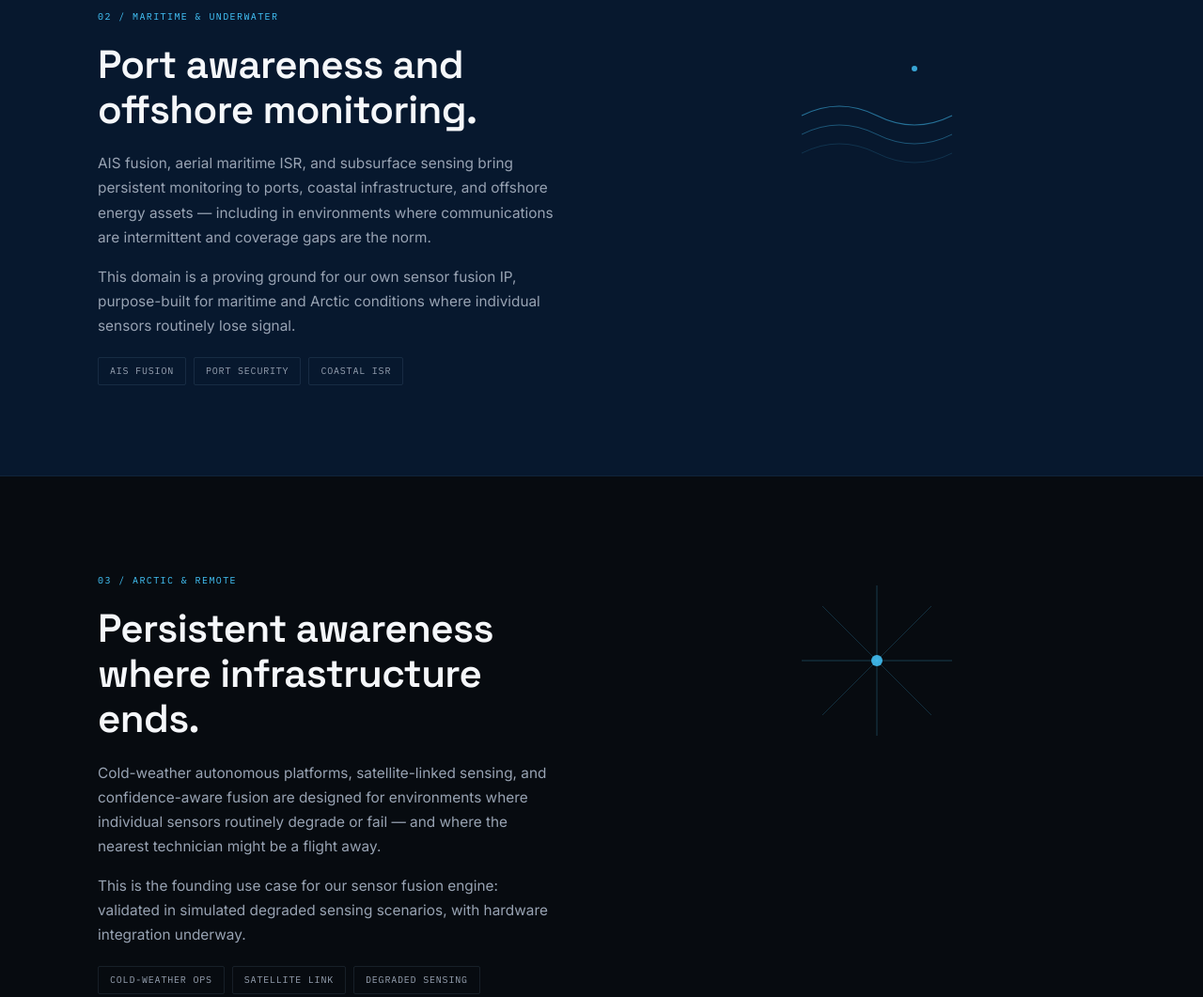
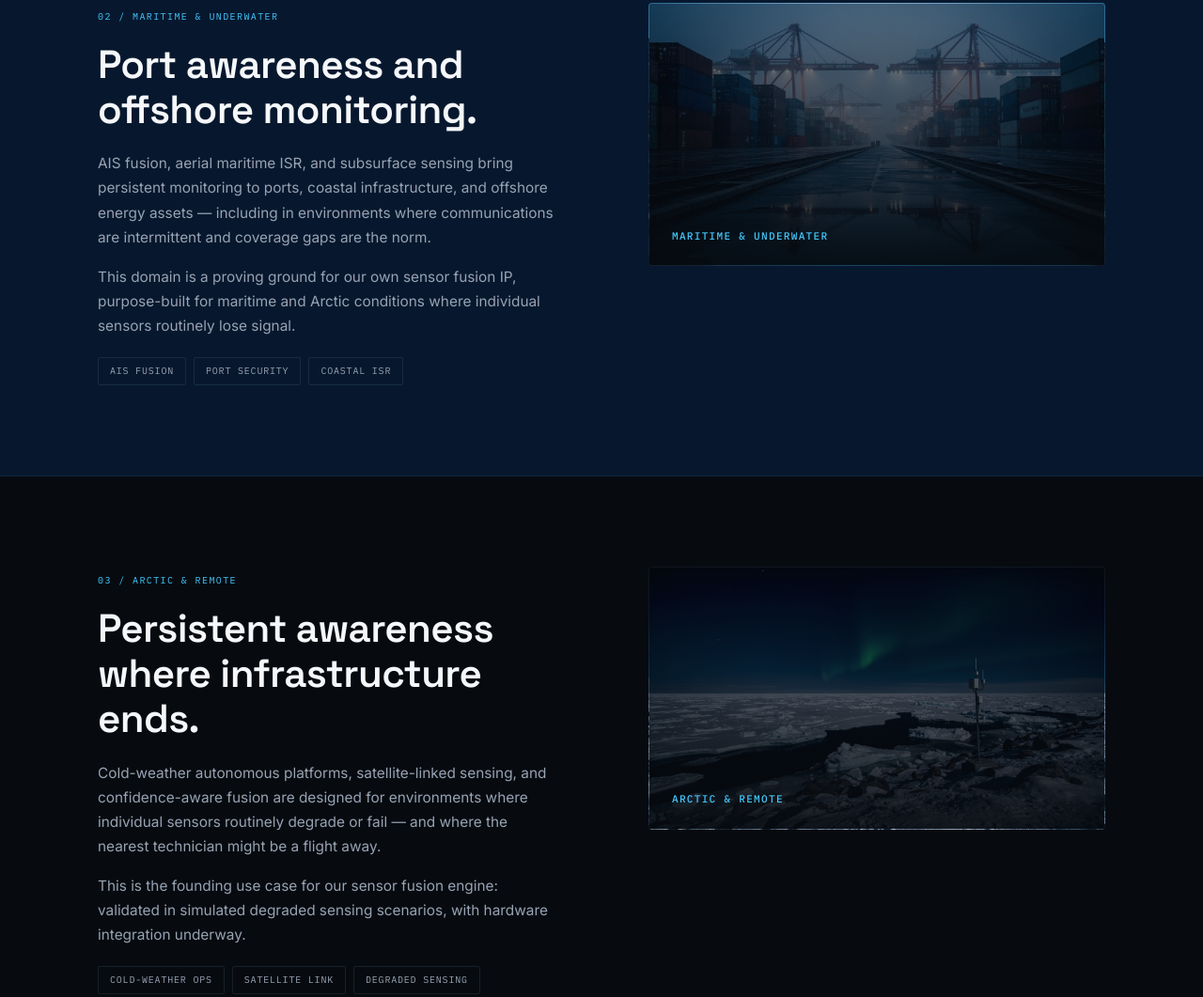
Before and after one commit to saurabh-code-xr/ananta-meridian-website, a plain HTML site: page solutions.html in a window 1280 px wide. Shown: the part 1360-2421 px from the top of the page at 94% size. Drawn offline with Linux system fonts and the light colour scheme.

Commit message:
Wire section imagery into domain cards, Canada section, and Technology page
Adds arctic.jpg, maritime.jpg, air-cuas.jpg, toronto.jpg, and
operations.jpg with a shared dark-overlay treatment (matching the
hero video's gradient + cold blue grade) so text stays readable
over every photo.

```diff
--- a/assets/css/main.css
+++ b/assets/css/main.css
@@ -1084,6 +1084,57 @@ section { position: relative; }
 }
 
 /* ============================================================
+   PHOTO OVERLAY — shared dark treatment for background photos.
+   Same stack as the hero video: dark gradient + cold blue grade,
+   so text sitting on a photo stays legible everywhere it's used.
+   ============================================================ */
+.has-photo {
+  position: relative;
+  background-size: cover;
+  background-position: center;
+  overflow: hidden;
+}
+
+.has-photo::before {
+  content: '';
+  position: absolute;
+  inset: 0;
+  z-index: 0;
+  background:
+    linear-gradient(180deg, rgba(7,11,16,0.25) 0%, rgba(7,11,16,0.88) 100%),
+    rgba(7,24,46,0.28);
+  background-blend-mode: normal, multiply;
+  pointer-events: none;
+}
+
+.has-photo > * {
+  position: relative;
+  z-index: 1;
+}
+
+.domain-card::after { z-index: 2; }
+
+.domain-photo-panel {
+  position: relative;
+  border-radius: 4px;
+  overflow: hidden;
+  min-height: 280px;
+  width: 100%;
+  background-size: cover;
+  background-position: center;
+  border: 1px solid var(--am-border);
+}
+
+.domain-photo-panel-caption {
+  position: absolute;
+  left: 0;
+  right: 0;
+  bottom: 0;
+  z-index: 1;
+  padding: 20px 24px;
+}
+
+/* ============================================================
    CANADIAN SECTION
    ============================================================ */
 #canada {
--- a/solutions.html
+++ b/solutions.html
@@ -139,12 +139,12 @@
           <span class="pill">Fiber-Optic Tethered</span>
         </div>
       </div>
-      <div class="reveal reveal-delay-2" style="display:flex;align-items:center;justify-content:center;">
-        <svg viewBox="0 0 200 200" width="200" height="200" fill="none" xmlns="http://www.w3.org/2000/svg" style="color:var(--am-cyan);">
-          <polygon points="40,150 100,40 160,150" stroke="currentColor" stroke-width="1" fill="none" opacity="0.5"/>
-          <circle cx="100" cy="100" r="70" stroke="currentColor" stroke-width="0.75" fill="none" opacity="0.2"/>
-          <circle cx="100" cy="100" r="40" stroke="currentColor" stroke-width="0.75" fill="none" opacity="0.3"/>
-        </svg>
+      <div class="reveal reveal-delay-2">
+        <div class="domain-photo-panel has-photo" style="background-image:url('assets/images/air-cuas.jpg');">
+          <div class="domain-photo-panel-caption">
+            <span class="t-label">Air &amp; Counter-UAS</span>
+          </div>
+        </div>
       </div>
     </div>
   </div>
@@ -156,13 +156,12 @@
 <section class="section-pad section-band">
   <div class="container">
     <div class="two-col">
-      <div class="reveal reveal-delay-2" style="order:2;display:flex;align-items:center;justify-content:center;">
-        <svg viewBox="0 0 200 200" width="200" height="200" fill="none" xmlns="http://www.w3.org/2000/svg" style="color:var(--am-cyan);">
-          <path d="M20 120 Q 60 100 100 120 T 180 120" stroke="currentColor" stroke-width="1.2" opacity="0.5"/>
-          <path d="M20 140 Q 60 120 100 140 T 180 140" stroke="currentColor" stroke-width="1" opacity="0.35"/>
-          <path d="M20 160 Q 60 140 100 160 T 180 160" stroke="currentColor" stroke-width="0.75" opacity="0.2"/>
-          <circle cx="140" cy="70" r="3" fill="currentColor" opacity="0.8"/>
-        </svg>
+      <div class="reveal reveal-delay-2" style="order:2;">
+        <div class="domain-photo-panel has-photo" style="background-image:url('assets/images/maritime.jpg');">
+          <div class="domain-photo-panel-caption">
+            <span class="t-label">Maritime &amp; Underwater</span>
+          </div>
+        </div>
       </div>
       <div class="reveal" style="order:1;">
         <span class="domain-label">02 / Maritime &amp; Underwater</span>
@@ -204,14 +203,12 @@
           <span class="pill">Degraded Sensing</span>
         </div>
       </div>
-      <div class="reveal reveal-delay-2" style="display:flex;align-items:center;justify-content:center;">
-        <svg viewBox="0 0 200 200" width="200" height="200" fill="none" xmlns="http://www.w3.org/2000/svg" style="color:var(--am-cyan);">
-          <line x1="100" y1="20" x2="100" y2="180" stroke="currentColor" stroke-width="0.75" opacity="0.35"/>
-          <line x1="20" y1="100" x2="180" y2="100" stroke="currentColor" stroke-width="0.75" opacity="0.35"/>
-          <line x1="42" y1="42" x2="158" y2="158" stroke="currentColor" stroke-width="0.75" opacity="0.25"/>
-          <line x1="158" y1="42" x2="42" y2="158" stroke="currentColor" stroke-width="0.75" opacity="0.25"/>
-          <circle cx="100" cy="100" r="6" fill="currentColor" opacity="0.85"/>
-        </svg>
+      <div class="reveal reveal-delay-2">
+        <div class="domain-photo-panel has-photo" style="background-image:url('assets/images/arctic.jpg');">
+          <div class="domain-photo-panel-caption">
+            <span class="t-label">Arctic &amp; Remote</span>
+          </div>
+        </div>
       </div>
     </div>
   </div>
```
Also changed, not shown: company.html (+1 -1 lines), index.html (+4 -4 lines), technology.html (+16 -0 lines), assets/images/air-cuas.jpg (added), assets/images/arctic.jpg (added), assets/images/maritime.jpg (added), assets/images/operations.jpg (added), assets/images/toronto.jpg (added).
